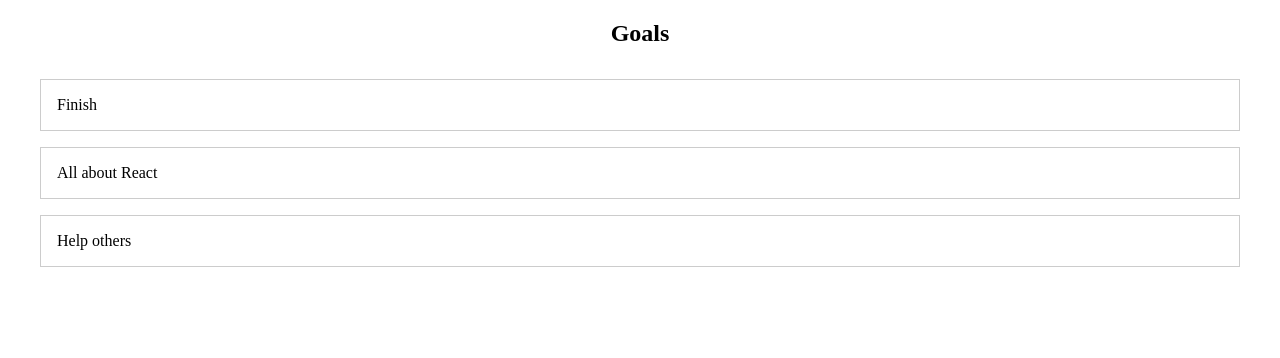
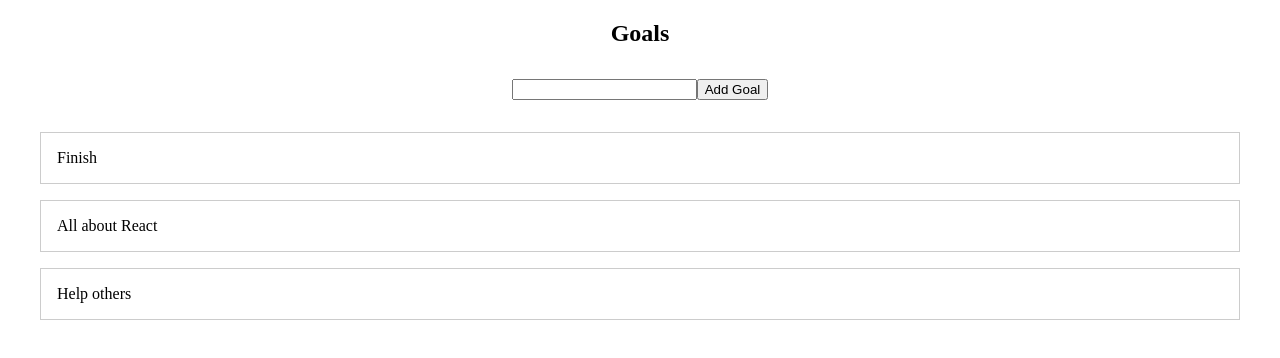
Before and after one commit to gyenattila/mern-stack, a React (Create React App) app in the folder react-refresher/: page / in a window 1280 px wide. Shown: the top 358 px of the page. Built offline with nearby package versions, Linux system fonts and the light colour scheme.

Commit message:
handling events, add new dummy goal

```diff
--- a/react-refresher/src/App.js
+++ b/react-refresher/src/App.js
@@ -1,6 +1,7 @@
 import React from 'react';
 
-import GoalList from './components/GoalList';
+import GoalList from './components/GoalList/GoalList';
+import NewGoal from './components/NewGoal/NewGoal';
 
 import './App.css';
 
@@ -23,6 +24,7 @@
   return (
     <div className='course-goals'>
       <h2>Goals</h2>
+      <NewGoal />
       <GoalList goals={courseGoals} />
     </div>
   );
--- /dev/null
+++ b/react-refresher/src/components/NewGoal/NewGoal.css
@@ -0,0 +1,4 @@
+.new-goal {
+  margin: 2rem;
+  text-align: center;
+}
--- /dev/null
+++ b/react-refresher/src/components/NewGoal/NewGoal.js
@@ -0,0 +1,25 @@
+import React from 'react';
+
+import './NewGoal.css';
+
+const NewGoal = () => {
+  const addGoalHandler = event => {
+    event.preventDefault();
+
+    const newGoal = {
+      id: Math.random().toString(),
+      text: 'New goal',
+    };
+
+    console.log(newGoal);
+  };
+
+  return (
+    <form className='new-goal' onSubmit={addGoalHandler}>
+      <input type='text' />
+      <button type='submit'>Add Goal</button>
+    </form>
+  );
+};
+
+export default NewGoal;
```
Also changed, not shown: react-refresher/src/components/GoalList/GoalList.css (renamed from react-refresher/src/components/GoalList.css), react-refresher/src/components/GoalList/GoalList.js (renamed from react-refresher/src/components/GoalList.js).
